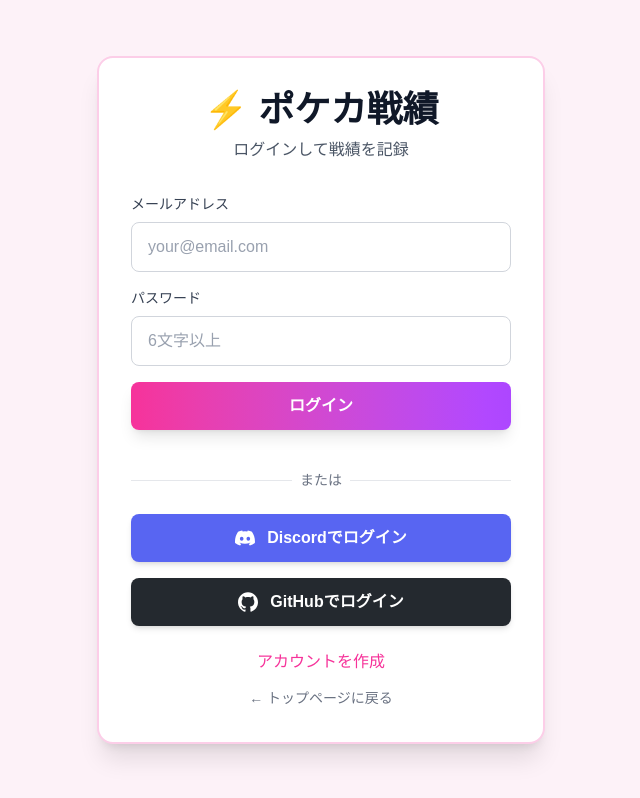
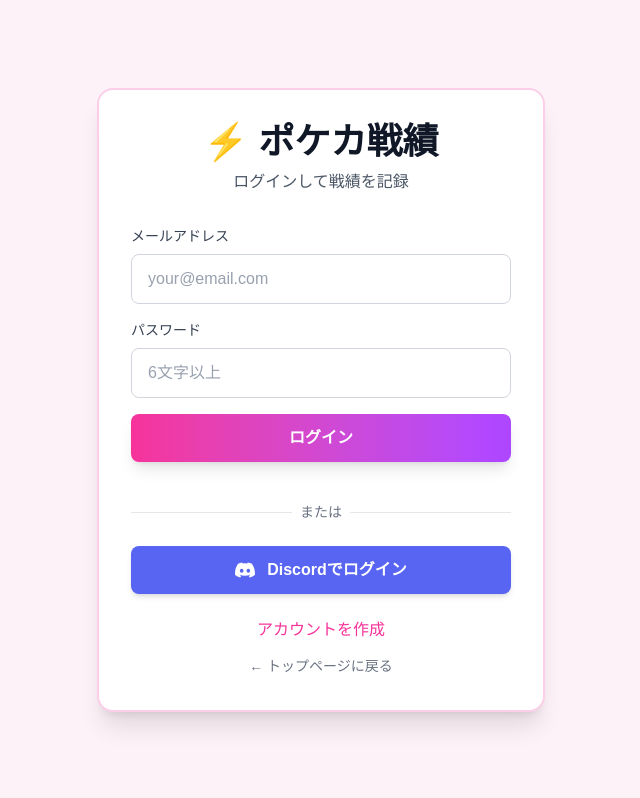
Before and after one commit to rmatsumoto3o3-blip/pokeka-app, a Next.js app: page /auth in a window 1280 px wide. Shown: the whole page, without its empty margins (319-959 px from the left). Built offline with nearby package versions, Linux system fonts and the light colour scheme; no server answers; a web font is replaced by a local one.

Commit message:
fix: remove extra button tag and improve callback diagnostics

```diff
--- a/app/auth/callback/route.ts
+++ b/app/auth/callback/route.ts
@@ -7,10 +7,17 @@ export async function GET(request: Request) {
     // if "next" is in search params, use it as the redirection URL after successful login
     const next = searchParams.get('next') ?? '/dashboard'
 
+    const error = searchParams.get('error')
+    const errorDescription = searchParams.get('error_description')
+
+    if (error) {
+        return NextResponse.redirect(`${origin}/auth/auth-error?error=${encodeURIComponent(errorDescription || error)}`)
+    }
+
     if (code) {
         const supabase = await createClient()
-        const { data, error } = await supabase.auth.exchangeCodeForSession(code)
-        if (!error && data?.user) {
+        const { data, error: exchangeError } = await supabase.auth.exchangeCodeForSession(code)
+        if (!exchangeError && data?.user) {
             // プロフィールの同期 (新規・既存の両方に対応)
             const { id, email, user_metadata } = data.user
             await supabase
@@ -35,12 +42,12 @@ export async function GET(request: Request) {
             } else {
                 return NextResponse.redirect(`${origin}${next}`)
             }
-        } else if (error) {
-            console.error('Auth error during code exchange:', error)
-            return NextResponse.redirect(`${origin}/auth/auth-error?error=${encodeURIComponent(error.message)}`)
+        } else if (exchangeError) {
+            console.error('Auth error during code exchange:', exchangeError)
+            return NextResponse.redirect(`${origin}/auth/auth-error?error=${encodeURIComponent(exchangeError.message)}`)
         }
     }
 
     // return the user to an error page with instructions
-    return NextResponse.redirect(`${origin}/auth/auth-error?error=missing_code`)
+    return NextResponse.redirect(`${origin}/auth/auth-error?error=missing_code_and_no_error_params`)
 }
--- a/app/auth/page.tsx
+++ b/app/auth/page.tsx
@@ -166,30 +166,6 @@ function AuthContent() {
                         Discordでログイン
                     </button>
 
-                    <button
-                        type="button"
-                        onClick={async () => {
-                            setLoading(true)
-                            const { error } = await supabase.auth.signInWithOAuth({
-                                provider: 'github',
-                                options: {
-                                    redirectTo: `${window.location.origin}/auth/callback`
-                                }
-                            })
-                            if (error) {
-                                setError(error.message)
-                                setLoading(false)
-                            }
-                        }}
-                        disabled={loading}
-                        className="w-full py-3 px-4 bg-[#24292F] hover:bg-[#1c2126] text-white font-semibold rounded-lg shadow-md flex items-center justify-center gap-3 transform hover:scale-[1.02] transition-all duration-200 disabled:opacity-50"
-                    >
-                        <svg className="w-5 h-5" fill="currentColor" viewBox="0 0 24 24">
-                            <path d="M12 .297c-6.63 0-12 5.373-12 12 0 5.303 3.438 9.8 8.205 11.385.6.113.82-.258.82-.577 0-.285-.01-1.04-.015-2.04-3.338.724-4.042-1.61-4.042-1.61C4.422 18.07 3.633 17.7 3.633 17.7c-1.087-.744.084-.729.084-.729 1.205.084 1.838 1.236 1.838 1.236 1.07 1.835 2.809 1.305 3.495.998.108-.776.417-1.305.76-1.605-2.665-.3-5.466-1.332-5.466-5.93 0-1.31.465-2.38 1.235-3.22-.135-.303-.54-1.523.105-3.176 0 0 1.005-.322 3.3 1.23.96-.267 1.98-.399 3-.405 1.02.006 2.04.138 3 .405 2.28-1.552 3.285-1.23 3.285-1.23.645 1.653.24 2.873.12 3.176.765.84 1.23 1.91 1.23 3.22 0 4.61-2.805 5.625-5.475 5.92.42.36.81 1.096.81 2.22 0 1.606-.015 2.896-.015 3.286 0 .315.21.69.825.57C20.565 22.092 24 17.592 24 12.297c0-6.627-5.373-12-12-12"/>
-                        </svg>
-                        GitHubでログイン
-                    </button>
-
                 </form>
 
                 <div className="mt-6 text-center space-y-3">
```
